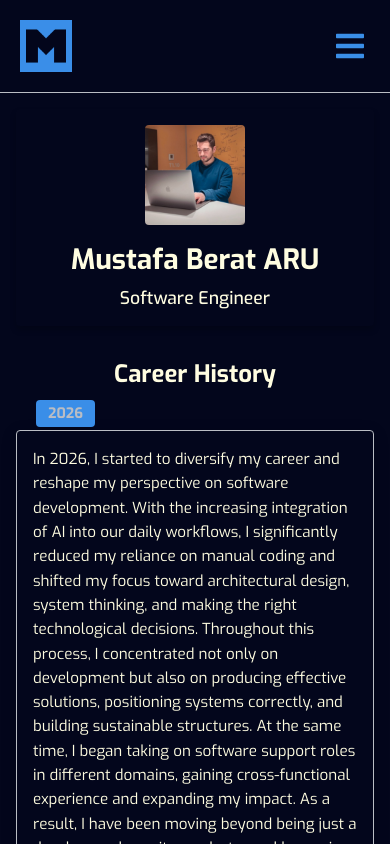
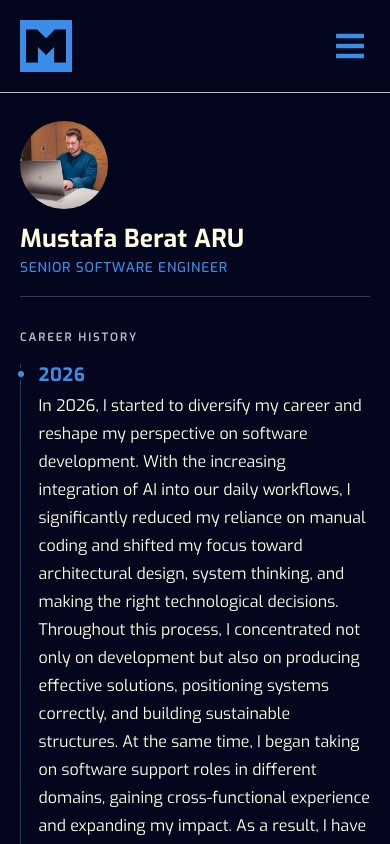
Before and after one commit to mustafaberat/personal-website-1, a Next.js app: page /about in a window 390 px wide. Shown: the top 844 px of the page. Built offline with nearby package versions, Linux system fonts and the light colour scheme.

Commit message:
Redesign About career history for clearer reading.
Replace bordered timeline cards with a simple rail layout, tighten desktop type scale, and use the site max width on large screens.

```diff
--- a/components/AboutTimeline.js
+++ b/components/AboutTimeline.js
@@ -5,36 +5,42 @@ import { SITE_NAME } from "../data/site";
 
 export default function AboutTimeline() {
   return (
-    <div className={styles.aboutContainer}>
-      <div className={styles.headerSection}>
-        <div className={styles.profileInfo}>
-          <Image
-            src="/img/my-photo.jpeg"
-            alt="Profile Photo"
-            width={120}
-            height={120}
-            sizes="120px"
-            className={styles.profileImage}
-          />
-          <div className={styles.introText}>
-            <h1 className={styles.name}>{SITE_NAME}</h1>
-            <h2 className={styles.title}>Software Engineer</h2>
-          </div>
+    <article className={styles.page}>
+      <header className={styles.intro}>
+        <Image
+          src="/img/my-photo.jpeg"
+          alt={`${SITE_NAME} profile photo`}
+          width={112}
+          height={112}
+          sizes="112px"
+          className={styles.photo}
+        />
+        <div>
+          <h1 className={styles.name}>{SITE_NAME}</h1>
+          <p className={styles.role}>Senior Software Engineer</p>
         </div>
-      </div>
+      </header>
 
-      <h2 className={styles.sectionTitle}>Career History</h2>
+      <section className={styles.history} aria-labelledby="career-heading">
+        <h2 id="career-heading" className={styles.heading}>
+          Career History
+        </h2>
 
-      <div className={styles.timelineSection}>
-        {timelineData.map((item) => (
-          <div key={item.year} className={styles.timelineItem}>
-            <div className={styles.timelineYear}>{item.year}</div>
-            <div className={styles.timelineContent}>
-              <p>{item.content}</p>
-            </div>
-          </div>
-        ))}
-      </div>
-    </div>
+        <ol className={styles.timeline}>
+          {timelineData.map((item, index) => (
+            <li
+              key={item.year}
+              className={styles.entry}
+              style={{ "--entry-i": index }}
+            >
+              <time className={styles.year} dateTime={item.year}>
+                {item.year}
+              </time>
+              <p className={styles.body}>{item.content}</p>
+            </li>
+          ))}
+        </ol>
+      </section>
+    </article>
   );
 }
--- a/styles/About.module.css
+++ b/styles/About.module.css
@@ -1,276 +1,155 @@
-.aboutContainer {
+.page {
   max-width: var(--maxWidth);
   margin: 0 auto;
-  padding: 2rem;
+  padding: 1.75rem var(--gutter) 3rem;
 }
 
-.headerSection {
-  border-radius: var(--borderRadius);
-  padding: 2rem;
+.intro {
+  display: flex;
+  align-items: center;
+  gap: 1rem;
   margin-bottom: 2rem;
-  box-shadow: 0 4px 6px var(--shadow);
-  text-align: center;
+  padding-bottom: 1.25rem;
+  border-bottom: 1px solid color-mix(in srgb, var(--grey) 28%, transparent);
 }
 
-.profileInfo {
-  align-items: center;
-  justify-content: center;
-  gap: 2rem;
-}
-
-.profileImage {
-  border-radius: var(--borderRadius);
+.photo {
+  flex-shrink: 0;
+  width: 5.5rem;
+  height: 5.5rem;
+  border-radius: 50%;
   object-fit: cover;
-  margin-bottom: 1rem;
-}
-
-.introText {
-  flex: 1;
 }
 
 .name {
-  font-size: 2.5rem;
+  margin: 0;
+  font-size: clamp(1.45rem, 2.8vw, 1.75rem);
+  font-weight: 700;
+  line-height: 1.15;
+  color: var(--white);
+  letter-spacing: 0.01em;
+}
+
+.role {
+  margin: 0.3rem 0 0;
+  font-size: 0.8rem;
+  font-weight: 500;
+  color: var(--blue);
+  letter-spacing: 0.06em;
+  text-transform: uppercase;
+}
+
+.history {
+  display: flex;
+  flex-direction: column;
+  gap: 1.15rem;
+}
+
+.heading {
+  margin: 0;
+  font-size: 0.72rem;
+  font-weight: 600;
+  letter-spacing: 0.16em;
+  text-transform: uppercase;
+  color: var(--grey);
+}
+
+.timeline {
+  list-style: none;
+  margin: 0;
+  padding: 0 0 0 1.1rem;
+  display: flex;
+  flex-direction: column;
+  gap: 1.75rem;
+  border-left: 1px solid color-mix(in srgb, var(--blue) 40%, transparent);
+}
+
+.entry {
+  position: relative;
+  display: flex;
+  flex-direction: column;
+  gap: 0.4rem;
+  animation: entryIn 0.55s ease both;
+  animation-delay: calc(var(--entry-i, 0) * 40ms);
+}
+
+.entry::before {
+  content: "";
+  position: absolute;
+  left: calc(-1.1rem - 3px);
+  top: 0.45rem;
+  width: 6px;
+  height: 6px;
+  border-radius: 50%;
+  background: var(--blue);
+  box-shadow: 0 0 0 3px var(--black);
+}
+
+.year {
+  display: block;
+  font-size: 1.05rem;
+  font-weight: 700;
+  line-height: 1.2;
+  color: var(--blue);
+  font-variant-numeric: tabular-nums;
+  letter-spacing: 0.03em;
+}
+
+.body {
   margin: 0;
   color: var(--white);
+  font-size: 0.925rem;
+  font-weight: 400;
+  line-height: 1.7;
+  text-wrap: pretty;
 }
 
-.title {
-  font-size: 1.5rem;
-  margin: 0.5rem 0 0 0;
-  color: var(--white);
-  font-weight: 500;
+@keyframes entryIn {
+  from {
+    opacity: 0;
+    transform: translateY(0.45rem);
+  }
+  to {
+    opacity: 1;
+    transform: translateY(0);
+  }
 }
 
-.sectionTitle {
-  color: var(--white);
-  font-size: 2rem;
-  text-align: center;
-}
-
-.timelineSection {
-  display: flex;
-  flex-direction: column;
-  gap: 0;
-  position: relative;
-  padding: 2rem 0;
-  width: 100%;
-  margin: 0 auto;
-}
-
-.timelineSection::before {
-  content: "";
-  position: absolute;
-  left: 30px;
-  width: 2px;
-  top: 0;
-  bottom: 0;
-}
-
-.timelineItem {
-  display: flex;
-  position: relative;
-  min-height: 120px;
-  padding-left: 80px;
-  margin-bottom: 2rem;
-}
-
-.timelineItem::before {
-  content: "";
-  position: absolute;
-  left: 30px;
-  top: 30px;
-  transform: translate(-50%, -50%);
-  width: 40px;
-  height: 40px;
-  background: var(--accent);
-  z-index: 1;
-}
-
-.timelineItem::after {
-  content: "";
-  position: absolute;
-  left: 49px;
-  top: 30px;
-  width: 31px;
-  height: 2px;
-  background: var(--accent);
-}
-
-/* Add the vertical line for years */
-.timelineYear::before {
-  content: "";
-  position: absolute;
-  left: 20px;
-  top: 0;
-  height: 40px;
-  width: 2px;
-  background: var(--accent);
-  z-index: 1;
-}
-
-.timelineYear {
-  position: absolute;
-  left: 11px;
-  top: 20px;
-  color: var(--grey);
-  font-weight: bold;
-  font-size: 1rem;
-  z-index: 2;
-  width: 40px;
-  text-align: center;
-}
-
-/* Add the semi-circle fill effect */
-.timelineItem:hover::before {
-  background: var(--accent);
-  transition: background 0.3s ease;
-}
-
-.timelineContent {
-  flex: 1;
-  padding: 2rem;
-  border-radius: var(--borderRadius);
-  position: relative;
-  box-shadow: 0 4px 15px var(--shadow);
-  border: 1px solid var(--grey);
-  margin-top: 10px;
-  overflow-x: auto;
-}
-
-.timelineContent p {
-  margin: 0;
-  color: var(--white);
-  line-height: 1.8;
-  font-size: 1.1rem;
-}
-
-@media (max-width: 768px) {
-  .aboutContainer {
-    padding: 1rem;
-  }
-
-  .headerSection {
-    padding: 1.5rem;
-  }
-
-  .profileInfo {
-    flex-direction: column;
-    gap: 1rem;
-  }
-
-  .sectionTitle {
-    font-size: 1.75rem;
-  }
-
-  .name {
-    font-size: 2rem;
-  }
-
-  .title {
-    font-size: 1.25rem;
-  }
-  .timelineSection {
-    padding: 0px;
-  }
-  .timelineSection::before {
-    padding: 0px;
-    left: 25px;
-  }
-
-  .timelineItem {
-    padding-left: 70px;
-  }
-
-  .timelineItem::before {
-    left: 25px;
-    width: 35px;
-    height: 35px;
-  }
-
-  .timelineItem::after {
-    left: 42px;
-    width: 28px;
-  }
-
-  .timelineYear {
-    left: 8px;
-    font-size: 0.9rem;
-    width: 35px;
-  }
-
-  .timelineContent {
-    padding: 1.25rem;
-    margin-left: 0;
-    width: calc(100% - 70px);
-    min-width: 250px;
+@media (prefers-reduced-motion: reduce) {
+  .entry {
+    animation: none;
   }
 }
 
 @media (max-width: 480px) {
-  .headerSection {
-    padding: 1rem;
+  .intro {
+    flex-direction: column;
+    align-items: flex-start;
   }
 
-  .sectionTitle {
-    font-size: 1.5rem;
-  }
-
-  .profileImage {
-    width: 100px;
-    height: 100px;
+  .photo {
+    width: 5.5rem;
+    height: 5.5rem;
   }
 
   .name {
-    font-size: 1.75rem;
+    font-size: 1.55rem;
   }
 
-  .title {
-    font-size: 1.1rem;
+  .role {
+    font-size: 0.85rem;
   }
 
-  .timelineItem {
-    padding-left: 0;
-    margin-top: 2.5rem;
-  }
-  .timelineSection {
-    padding: 0px;
-  }
-  .timelineSection::before {
-    padding: 0px;
-    left: 20px;
-    top: 40px;
+  .year {
+    font-size: 1.15rem;
   }
 
-  .timelineYear {
-    top: -30px;
-    left: 20px;
-    font-size: 0.9rem;
-    width: auto;
-    padding: 0.25rem 0.75rem;
-    background: var(--accent);
-    border-radius: var(--borderRadius);
+  .body {
+    font-size: 1rem;
+    line-height: 1.75;
   }
 
-  .timelineYear::before {
-    display: none;
-  }
-
-  .timelineItem::before {
-    display: none;
-  }
-
-  .timelineItem::after {
-    display: none;
-  }
-
-  .timelineContent {
-    width: 100%;
-    margin-top: 0;
-    padding: 1rem;
-  }
-
-  .timelineContent p {
-    font-size: 0.95rem;
-    line-height: 1.6;
+  .timeline {
+    gap: 2rem;
   }
 }
```
